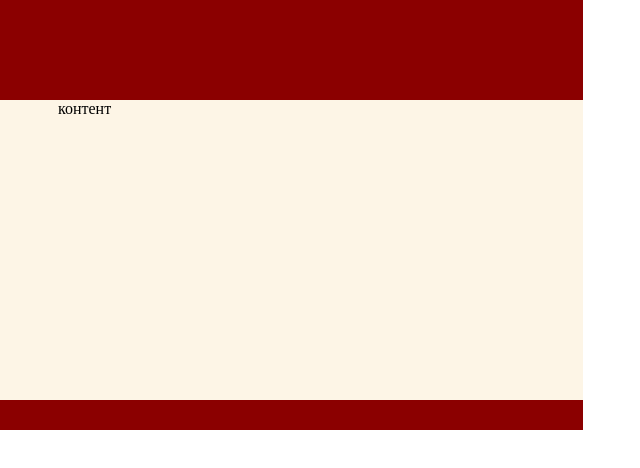
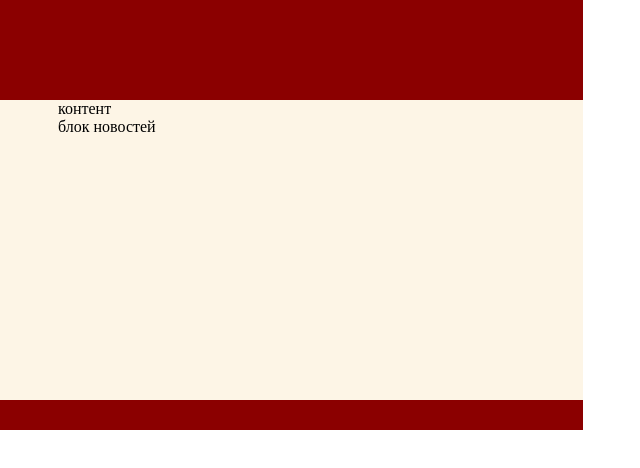
Before and after one commit to Lukinskaia/laba6, a plain HTML site: page index.html in a window 1280 px wide. Shown: the full height of the page, 132-772 px from the left. Drawn offline with Linux system fonts and the light colour scheme.

Commit message:
add news

```diff
--- a/index.html
+++ b/index.html
@@ -10,7 +10,10 @@
 <body>
     <div id="header">шапка сайта</div>
     <div id="menu">меню</div>
-    <div id="content">контент</div>
+    <div id="content">
+        контент
+    <div id="news">блок новостей</div>
+    </div>
     <div id="footer">низ сайта</div>
 </body>
 </html>
```
